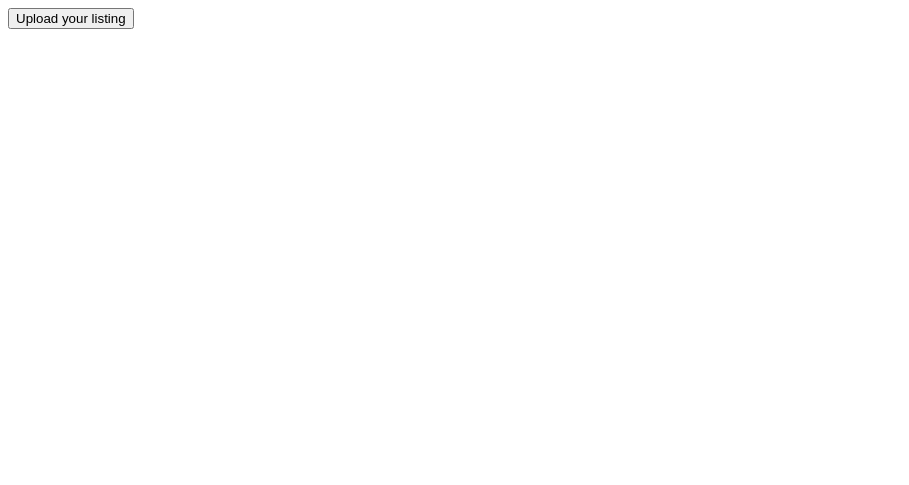
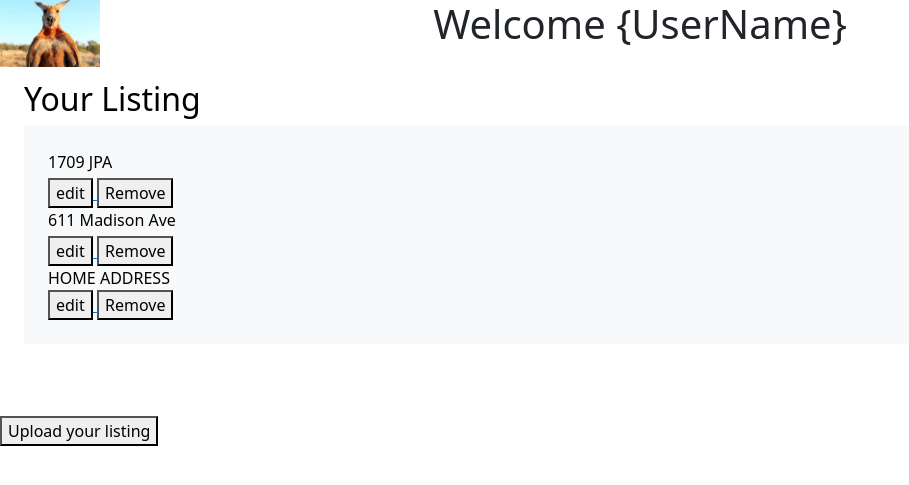
Before and after one commit to lilyhyojeonglee/Sublease-Web, a PHP site: page /profile.html in a window 1280 px wide. Shown: the top 485 px of the page, without its empty margins (0-909 px from the left). Run offline with PHP 8.4, Linux system fonts and the light colour scheme.

Commit message:
add logo in each page, will change photo. Implemented profile.html mostly.

```diff
--- a/landing.html
+++ b/landing.html
@@ -41,7 +41,7 @@
         });
 
         document.getElementById('rightside').addEventListener('click', function() {
-            window.location.href = 'profile.html';
+            window.location.href = 'login.html';
         });
     </script>
     <script src="https://cdn.jsdelivr.net/npm/bootstrap@5.3.3/dist/js/bootstrap.bundle.min.js" integrity="sha384-YvpcrYf0tY3lHB60NNkmXc5s9fDVZLESaAA55NDzOxhy9GkcIdslK1eN7N6jIeHz" crossorigin="anonymous"></script>
--- a/profile.html
+++ b/profile.html
@@ -3,13 +3,65 @@
 <head>
     <meta charset="UTF-8">
     <title>Title</title>
+    <meta name="viewport" content="width=device-width, initial-scale=1">
+    <link href="https://cdn.jsdelivr.net/npm/bootstrap@5.3.3/dist/css/bootstrap.min.css" rel="stylesheet" integrity="sha384-QWTKZyjpPEjISv5WaRU9OFeRpok6YctnYmDr5pNlyT2bRjXh0JMhjY6hW+ALEwIH" crossorigin="anonymous">
+    <link rel="stylesheet" href="styles/main.css">
 </head>
 <body>
+    <div class="container-header" id="home">
 
-<a href="submission.html">
+        <div class="header">
+          <div class="pl-logo" id="pl-logo">
+            <a href="landing.html">
+              <img src="pl_logo.jpg">
+            </a>
+          </div>
+        </div>
+    </div>
 
-    <button type="button">Upload your listing</button>
-</a>
+    <div class="profile-username text-center" >
+        <h1>Welcome {UserName}</h1>
+    </div>
 
+
+    <div class="card-body p-4 text-black">
+        <div class="mb-5">
+          <h2>Your Listing</h2>
+
+          <div class="p-4" style="background-color: #f8f9fa">
+            <p class="font-italic mb-1" style="margin: 0;">1709 JPA</p>
+            <a href="submission.html">
+                <button>edit</button>
+            </a>
+            <button>Remove</button>
+            <p class="font-italic mb-1">611 Madison Ave</p>
+            <a href="submission.html">
+                <button>edit</button>
+            </a>
+            <button>Remove</button>
+
+            <p class="font-italic mb-0">HOME ADDRESS</p>
+            <a href="submission.html">
+                <button>edit</button>
+            </a>
+            <button>Remove</button>
+
+          </div>
+        </div>
+    </div>
+
+
+
+    <div class="webweb">
+        <a href="submission.html">
+            <button type="button">Upload your listing</button>
+        </a>
+    </div>
+
+
+
+
+
+<script src="https://cdn.jsdelivr.net/npm/bootstrap@5.3.3/dist/js/bootstrap.bundle.min.js" integrity="sha384-YvpcrYf0tY3lHB60NNkmXc5s9fDVZLESaAA55NDzOxhy9GkcIdslK1eN7N6jIeHz" crossorigin="anonymous"></script>
 </body>
 </html>
--- a/signup.html
+++ b/signup.html
@@ -80,7 +80,10 @@
         </div>
       </div>
     </div>
-    <button class="btn btn-primary" type="submit">Submit form</button>
+
+      <a href="login.html"class="btn btn-primary" type="submit">Submit form</a>
+
+    </a>
   </form>
 </section>
     <script src="https://cdn.jsdelivr.net/npm/bootstrap@5.3.3/dist/js/bootstrap.bundle.min.js" integrity="sha384-YvpcrYf0tY3lHB60NNkmXc5s9fDVZLESaAA55NDzOxhy9GkcIdslK1eN7N6jIeHz" crossorigin="anonymous"></script>
--- a/styles/main.css
+++ b/styles/main.css
@@ -1 +1,37 @@
 /*Only add styles that applies to the whole program. Ex. header fonts, Container sizes, etc. Specifics on in line or sth*/
+
+#home .header {
+  width: 75%;
+  display: flex;
+  gap: 2rem;
+  margin-bottom: 2rem;
+}
+.container-header {
+  position: absolute;
+  left: 0;
+  top: 0;
+  transform: none;
+  width: auto;
+  height: auto;
+  padding: 20px;
+}
+
+.header .pl-logo img {
+  position: absolute;
+  top: 0;
+  left: 0;
+  width: 100px;
+  height: auto;
+}
+
+.logo {
+  display: flex;
+  position: absolute;
+  top: 0;
+  left: 0;
+}
+
+.logo .img {
+  width: 10%;
+  height: 10%;
+}
```
Also changed, not shown: login.html (+15 -1 lines), map.html (+11 -0 lines), pl_logo.jpg (added).
